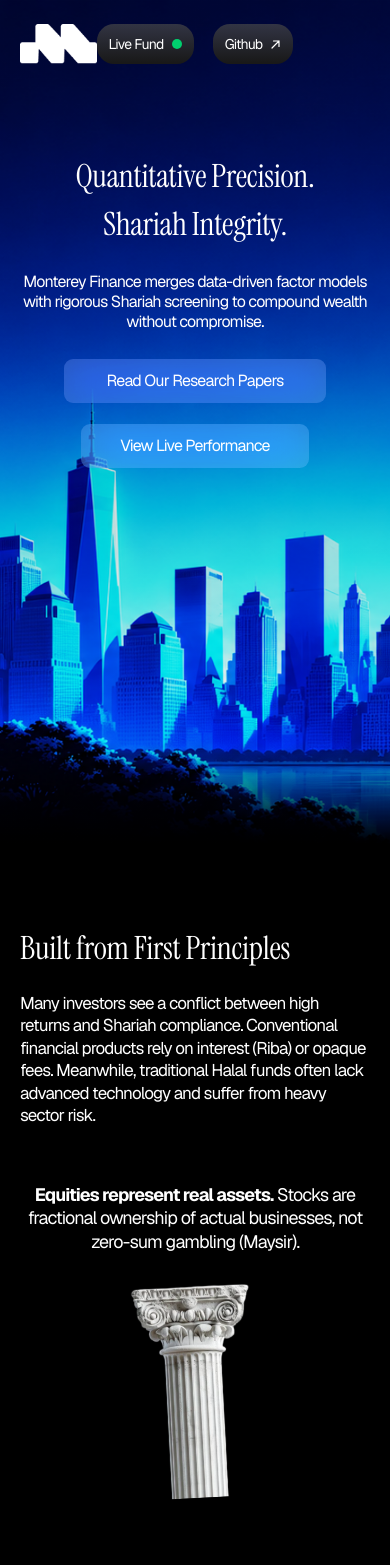
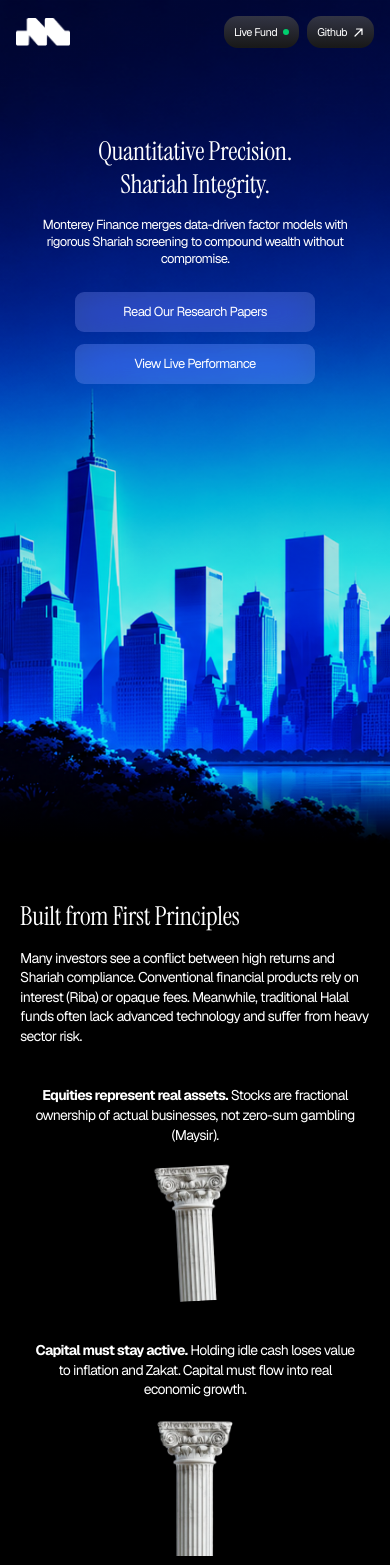
Before and after one commit to Monterey-Finance/monterey-finance-website, a Next.js app in the folder monterey/: page / in a window 390 px wide. Shown: the top 1565 px of the page. Built offline with nearby package versions, Linux system fonts and the light colour scheme.

Commit message:
updated website responsiveness

```diff
--- a/monterey/app/page.js
+++ b/monterey/app/page.js
@@ -21,8 +21,8 @@ export default function Home() {
 
         <main className="flex-1">
           <section id="universe" className="mx-auto w-full max-w-[1297px] scroll-mt-24 px-6 py-16 md:px-10">
-            <h2 className="font-display text-3xl md:text-[40px]">Universe</h2>
-            <Reveal className="mt-4 max-w-3xl leading-[1.32] text-white/85">
+            <h2 className="font-display text-[26px] md:text-[40px]">Universe</h2>
+            <Reveal className="mt-3 max-w-3xl text-[14px] leading-[1.4] text-white/85 md:mt-4 md:text-base md:leading-[1.32]">
               Phase 1 defines a documented Sharia-compliant stock universe with compliance rules applied before any strategy is tested.
             </Reveal>
           </section>
--- a/monterey/components/CorePrinciples.js
+++ b/monterey/components/CorePrinciples.js
@@ -4,10 +4,10 @@ export default function CorePrinciples() {
   return (
     <section id="principles" className="relative bg-black px-5 pb-16 pt-12 sm:px-8 md:px-[167px] md:pb-[150px] md:pt-[105px]">
       <div className="mx-auto max-w-[1297px] md:mx-0">
-        <h2 className="font-display text-[32px] leading-normal tracking-[-0.01em] text-white md:text-[65px]">
+        <h2 className="font-display text-[26px] leading-tight tracking-[-0.01em] text-white md:text-[65px] md:leading-normal">
           {corePrinciples.title}
         </h2>
-        <ul className="mt-5 max-w-[1297px] list-disc pl-6 text-[17px] leading-[1.32] tracking-[-0.05em] text-white md:mt-[23px] md:pl-[48px] md:text-[32px]">
+        <ul className="mt-4 max-w-[1297px] list-disc pl-5 text-[14px] leading-[1.4] tracking-[-0.05em] text-white md:mt-[23px] md:pl-[48px] md:text-[32px] md:leading-[1.32]">
           {corePrinciples.items.map((item) => (
             <li key={item}>{item}</li>
           ))}
--- a/monterey/components/CtaBanner.js
+++ b/monterey/components/CtaBanner.js
@@ -15,17 +15,17 @@ export default function CtaBanner() {
         />
 
         <div className="relative z-10 flex flex-col items-center px-6 py-16 text-center md:px-0 md:pt-[146px] md:pb-0">
-          <h2 className="font-display max-w-[1081px] text-[32px] leading-normal tracking-[-0.01em] text-white md:text-[83px]">
+          <h2 className="font-display max-w-[1081px] text-[26px] leading-tight tracking-[-0.01em] text-white md:text-[83px] md:leading-normal">
             {site.cta.headline.map((line) => (
               <span key={line} className="block">
                 {line}
               </span>
             ))}
           </h2>
-          <Reveal className="mt-8 md:mt-[35px]">
+          <Reveal className="mt-6 md:mt-[35px]">
             <a
               href={site.cta.button.href}
-              className="btn-glass inline-flex h-12 items-center justify-center px-5 text-[16px] tracking-[-0.05em] text-white md:h-[65px] md:w-[390px] md:text-[27px]"
+              className="btn-glass inline-flex h-10 w-full max-w-[260px] items-center justify-center px-4 text-[13px] tracking-[-0.05em] text-white md:h-[65px] md:w-[390px] md:max-w-none md:px-5 md:text-[27px]"
             >
               {site.cta.button.label}
             </a>
--- a/monterey/components/FirstPrinciples.js
+++ b/monterey/components/FirstPrinciples.js
@@ -6,28 +6,28 @@ export default function FirstPrinciples() {
   return (
     <section
       id="about"
-      className="relative bg-black px-5 pb-16 pt-20 sm:px-8 md:px-[167px] md:pb-[80px] md:pt-[274px]"
+      className="relative bg-black px-5 pb-12 pt-14 sm:px-8 md:px-[167px] md:pb-[80px] md:pt-[274px]"
     >
       <div className="mx-auto max-w-[1616px] md:mx-0">
-        <h2 className="font-display text-[32px] leading-normal tracking-[-0.01em] text-white md:text-[65px]">
+        <h2 className="font-display text-[26px] leading-tight tracking-[-0.01em] text-white md:text-[65px] md:leading-normal">
           {firstPrinciples.title}
         </h2>
-        <p className="mt-5 max-w-[1297px] text-[17px] leading-[1.32] tracking-[-0.05em] text-white md:mt-[23px] md:text-[32px]">
+        <p className="mt-4 max-w-[1297px] text-[14px] leading-[1.4] tracking-[-0.05em] text-white md:mt-[23px] md:text-[32px] md:leading-[1.32]">
           {firstPrinciples.intro}
         </p>
 
-        <Reveal className="mt-14 grid grid-cols-1 gap-y-16 md:mt-[146px] md:grid-cols-3 md:gap-x-[151px]">
+        <Reveal className="mt-10 grid grid-cols-1 gap-y-10 md:mt-[146px] md:grid-cols-3 md:gap-x-[151px] md:gap-y-16">
           {firstPrinciples.columns.map((column) => (
             <div key={column.title} className="flex flex-col items-center text-center">
               <p
-                className={`max-w-[438px] text-[18px] font-normal leading-[1.32] tracking-[-0.05em] text-white ${
+                className={`max-w-[320px] text-[14px] font-normal leading-[1.4] tracking-[-0.05em] text-white md:max-w-[438px] md:leading-[1.32] ${
                   column.size === "30px" ? "md:text-[30px]" : "md:text-[32px]"
                 }`}
               >
                 <span className="font-bold">{column.title}</span> {column.body}
               </p>
               <div
-                className="mt-6 h-[220px] w-[216px] overflow-hidden md:mt-[52px] md:h-[308px] md:w-[302px]"
+                className="mt-4 h-[140px] w-[136px] overflow-hidden md:mt-[52px] md:h-[308px] md:w-[302px]"
                 style={{ transform: `rotate(${column.rotate})` }}
               >
                 <Image
--- a/monterey/components/Hero.js
+++ b/monterey/components/Hero.js
@@ -35,18 +35,18 @@ export default function Hero() {
       />
       <div
         aria-hidden
-        className="absolute inset-x-0 bottom-0 h-[96px] bg-gradient-to-b from-transparent to-black"
+        className="absolute inset-x-0 bottom-0 h-[72px] bg-gradient-to-b from-transparent to-black md:h-[96px]"
       />
 
       <header className="absolute inset-x-0 top-0 z-20">
-        <div className="grid w-full grid-cols-[auto_1fr_auto] items-center px-5 pt-6 md:px-[68px] md:pt-[51px]">
+        <div className="flex w-full items-center justify-between gap-3 px-4 pt-4 md:grid md:grid-cols-[auto_1fr_auto] md:px-[68px] md:pt-[51px]">
           <a href="#top" className="relative z-10 shrink-0" aria-label={site.name}>
             <Image
               src={site.logo.src}
               alt={site.logo.alt}
               width={107}
               height={53}
-              className="h-10 w-auto md:h-[53px]"
+              className="h-7 w-auto md:h-[53px]"
               priority
             />
           </a>
@@ -62,18 +62,18 @@ export default function Hero() {
             ))}
           </nav>
 
-          <div className="flex items-center gap-[19px]">
+          <div className="flex shrink-0 items-center gap-2 md:gap-[19px]">
             {site.actions.map((action) => (
               <a
                 key={action.label}
                 href={action.href}
-                className={`nav-pill inline-flex h-10 items-center justify-center gap-2 rounded-[17px] px-3 text-sm tracking-[-0.05em] text-white md:h-[60px] md:text-[24px] ${
+                className={`nav-pill inline-flex h-8 items-center justify-center gap-1.5 rounded-[14px] px-2.5 text-[11px] tracking-[-0.05em] text-white md:h-[60px] md:rounded-[17px] md:px-3 md:text-[24px] ${
                   action.live ? "md:w-[167px]" : "md:w-[139px]"
                 }`}
               >
                 {action.label}
                 {action.live ? (
-                  <span className="size-2.5 rounded-full bg-live md:size-3" aria-hidden />
+                  <span className="size-1.5 rounded-full bg-live md:size-3" aria-hidden />
                 ) : null}
                 {action.arrow ? <ArrowUpRight /> : null}
               </a>
@@ -82,24 +82,25 @@ export default function Hero() {
         </div>
       </header>
 
-      <div className="absolute inset-x-0 top-[18%] z-10 flex flex-col items-center px-5 text-center md:top-[225px]">
-        <h1 className="font-display text-[32px] leading-normal tracking-[-0.01em] text-white md:text-[48px]">
+      <div className="absolute inset-x-0 top-[16%] z-10 flex flex-col items-center px-5 text-center md:top-[225px]">
+        <h1 className="font-display text-[26px] leading-tight tracking-[-0.01em] text-white md:text-[48px] md:leading-normal">
           {site.hero.headline.map((line) => (
             <span key={line} className="block">
               {line}
             </span>
           ))}
         </h1>
-        <p className="mt-6 max-w-[758px] text-[16px] leading-[1.24] tracking-[-0.05em] text-white md:mt-[28px] md:text-[23px]">
+        <p className="mt-4 max-w-[340px] text-[13px] leading-[1.32] tracking-[-0.05em] text-white md:mt-[28px] md:max-w-[758px] md:text-[23px] md:leading-[1.24]">
           {site.hero.lede}
         </p>
-        <div className="mt-7 flex flex-wrap items-center justify-center gap-[21px] md:mt-[32px]">
+        <div className="mt-6 flex w-full max-w-[240px] flex-col items-center gap-3 md:mt-[32px] md:max-w-none md:flex-row md:flex-wrap md:justify-center md:gap-[21px]">
           {site.hero.buttons.map((button) => (
             <a
               key={button.label}
               href={button.href}
-              className="btn-glass inline-flex h-11 items-center justify-center px-5 text-[16px] tracking-[-0.05em] text-white md:h-[48px] md:text-[21px]"
-              style={{ minWidth: button.width }}
+              className={`btn-glass inline-flex h-10 w-full items-center justify-center px-4 text-[13px] tracking-[-0.05em] text-white md:h-[48px] md:w-auto md:px-5 md:text-[21px] ${
+                button.width === 262 ? "md:min-w-[262px]" : "md:min-w-[228px]"
+              }`}
             >
               {button.label}
             </a>
--- a/monterey/components/LiveFundPerformance.js
+++ b/monterey/components/LiveFundPerformance.js
@@ -6,15 +6,15 @@ export default function LiveFundPerformance() {
   return (
     <section id="performance" className="relative bg-black px-5 pb-16 pt-20 sm:px-8 md:px-[167px] md:pb-[100px] md:pt-[180px]">
       <div className="mx-auto max-w-[1297px] md:mx-0">
-        <h2 className="font-display text-[32px] leading-normal tracking-[-0.01em] text-white md:text-[65px]">
+        <h2 className="font-display text-[26px] leading-tight tracking-[-0.01em] text-white md:text-[65px] md:leading-normal">
           {liveFund.title}
         </h2>
-        <p className="mt-5 max-w-[1297px] text-[17px] leading-[1.32] tracking-[-0.05em] text-white md:mt-[23px] md:text-[32px]">
+        <p className="mt-4 max-w-[1297px] text-[14px] leading-[1.4] tracking-[-0.05em] text-white md:mt-[23px] md:text-[32px] md:leading-[1.32]">
           {liveFund.intro}
         </p>
       </div>
 
-      <Reveal className="relative mx-auto mt-12 h-[240px] w-full max-w-[1656px] overflow-hidden rounded-[16px] sm:h-[420px] md:mt-[76px] md:h-[932px] md:rounded-[24px] md:-ml-[35px] md:w-[1656px] md:max-w-none">
+      <Reveal className="relative mx-auto mt-8 h-[180px] w-full max-w-[1656px] overflow-hidden rounded-[14px] sm:h-[320px] md:mt-[76px] md:h-[932px] md:rounded-[24px] md:-ml-[35px] md:w-[1656px] md:max-w-none">
         <Image
           src="/fund-performance.png"
           alt="Live Monterey Finance fund performance in a browser window"
```
Also changed, not shown: monterey/components/ModelsMethodology.js (+6 -6 lines), monterey/components/ResearchLab.js (+6 -6 lines), monterey/components/SiteFooter.js (+18 -18 lines).
